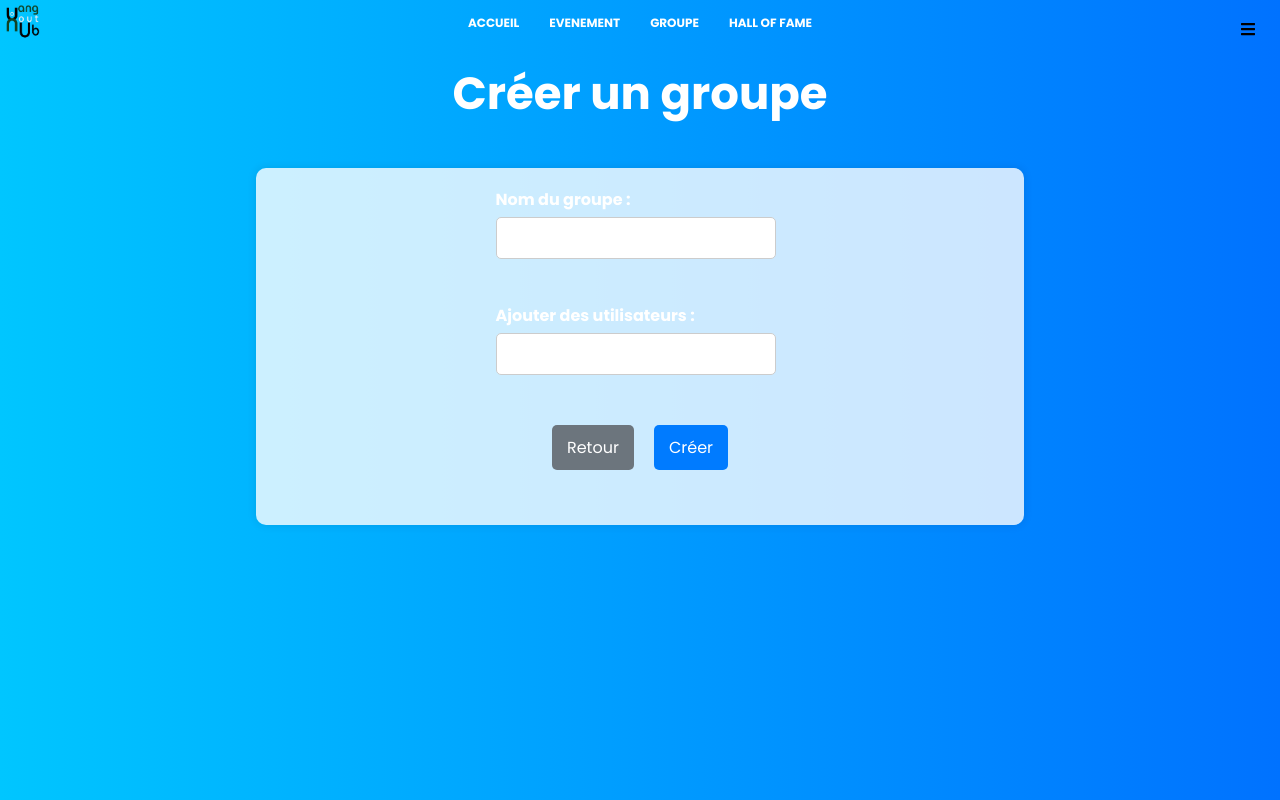
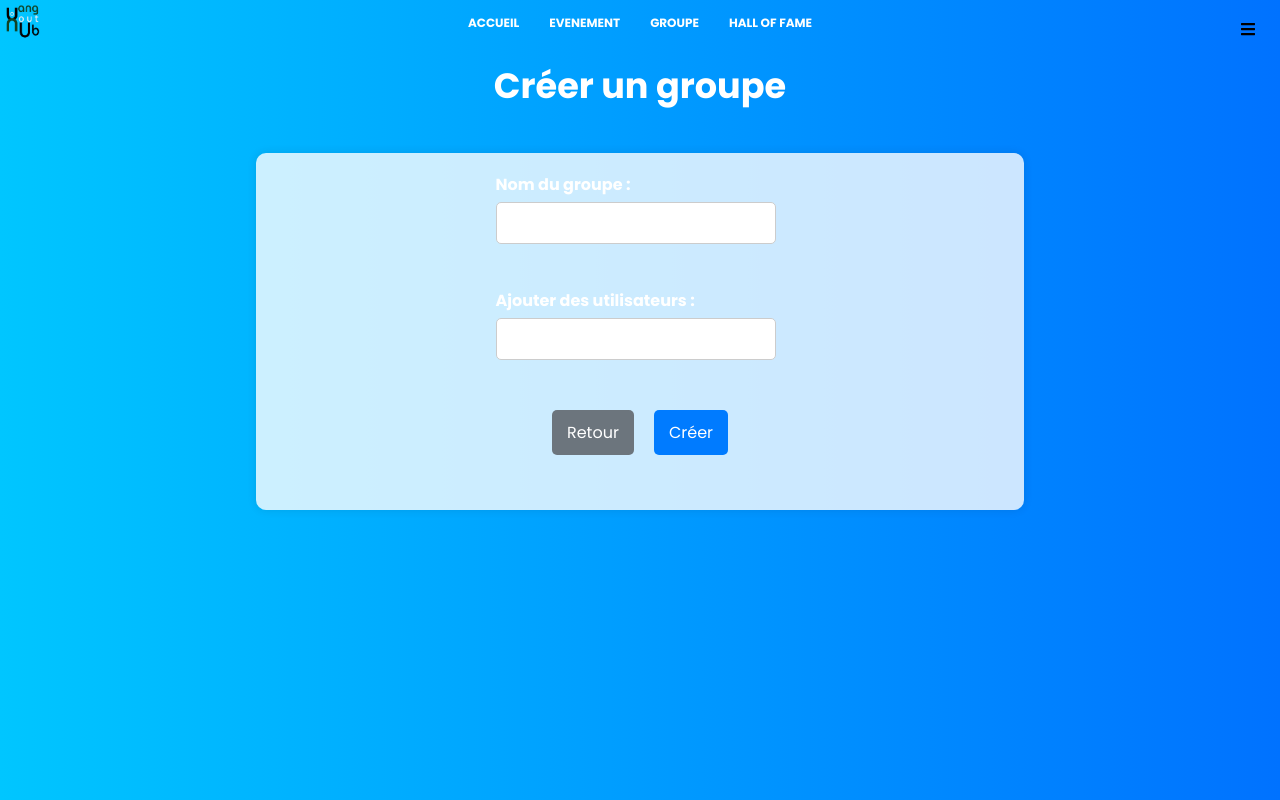
Before and after one commit to RomeoVandoolaeghe/Projet_Fin_Annee_2024, a React (Vite) app in the folder vite/: page /CreateGroup in a window 1280 px wide. Built offline with nearby package versions, Linux system fonts and the light colour scheme.

Commit message:
Update CreateGroup.jsx

```diff
--- a/vite/src/pages/CreateGroup/CreateGroup.jsx
+++ b/vite/src/pages/CreateGroup/CreateGroup.jsx
@@ -17,7 +17,7 @@ function CreateGroup() {
   return (
     <div className="create-group-form-container">
       <header>
-        <h2>Créer un groupe</h2>
+        <h3>Créer un groupe</h3>
       </header>
       <form onSubmit={handleSubmit}>
         <div className="form-group">
```
